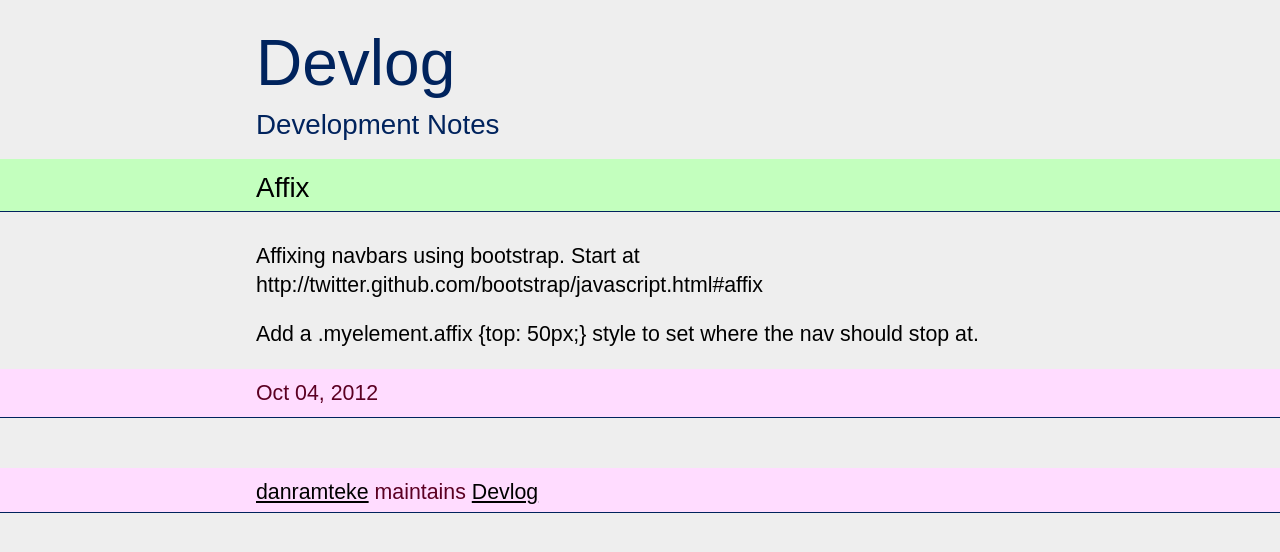
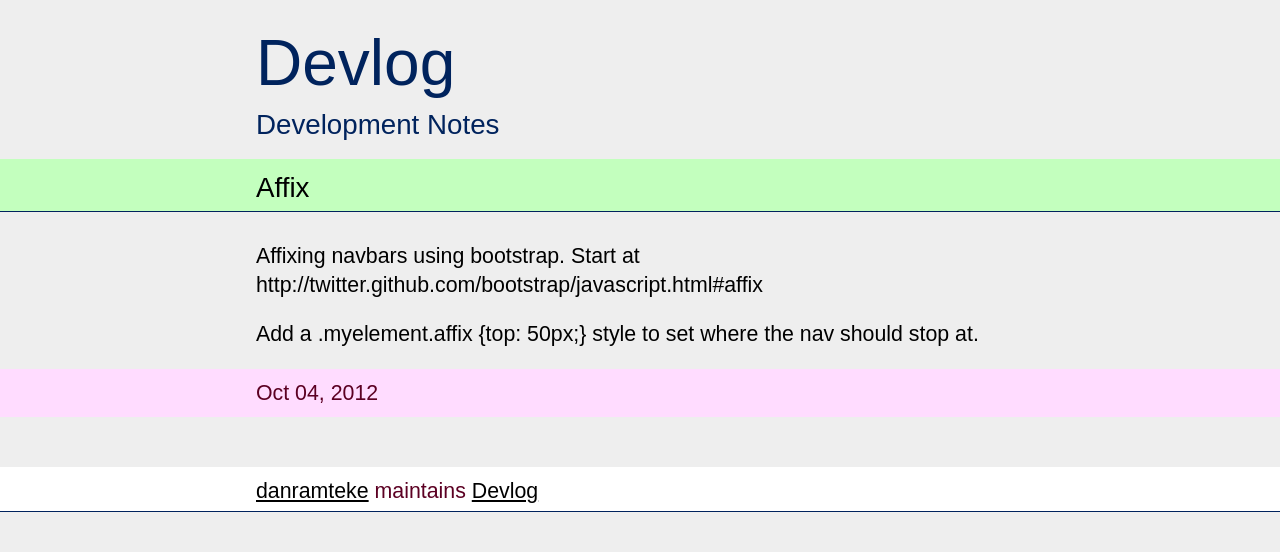
Before and after one commit to danramteke/devlog, a Jekyll site: the page built from _posts/2012-10-04-affix.md, in a window 1280 px wide. Shown: the top 552 px of the page. Built offline with Jekyll 4.4.1, drawn with Linux system fonts in a browser that asks for light colours; nearby versions of some CDN libraries; some web fonts are replaced.

Commit message:
pagination

```diff
--- a/stylesheets/devlog.css
+++ b/stylesheets/devlog.css
@@ -119,7 +119,29 @@
 	font-size: 1.3em;
 }
 
-footer, .signoff-stripe {
+footer {
+	margin-top: 10px;
+	background-color: #ffffff;
+	color: #5C0023;
+	padding-top: 10px;
+	padding-bottom: 5px;
+	padding-left: 20px;
+	margin-left: -20px;
+	margin-right: -20px;
+	margin-bottom: 20px;
+	border-bottom: 1px #00235D solid;
+}
+
+.pagination {
+
+	padding-left: 20px;
+	margin-left: -20px;
+	margin-right: -20px;
+	margin-bottom: 20px;
+
+}
+
+.signoff-stripe {
 	margin-top: 10px;
 	background-color: #FFDCFF;
 	color: #5C0023;
@@ -129,7 +151,7 @@
 	margin-left: -20px;
 	margin-right: -20px;
 	margin-bottom: 20px;
-	border-bottom: 1px #00235D solid;
+
 }
 
 code {
@@ -144,11 +166,11 @@
 }
 
 @media only screen and (min-width : 769px) {
-	.post p:not(.signoff-stripe), .post .gist, h1, h2, h3, .tagline, pre,  div.post_title a, .signoff, footer .owner{
+	.post p:not(.signoff-stripe), .post .gist, h1, h2, h3, .tagline, pre,  div.post_title a, .signoff, footer .owner, .pagination-container{
 		width: 768px;
 		margin: 0 auto;
 	}
-	div.post_title, p.signoff-stripe, footer { padding-left: 0px; }
+	div.post_title, .pagination-container, .signoff-stripe, footer { padding-left: 0px; }
 	div.post_title a, .signoff {
 
 		display:block;
```
Also changed, not shown: index.html (+29 -1 lines).
